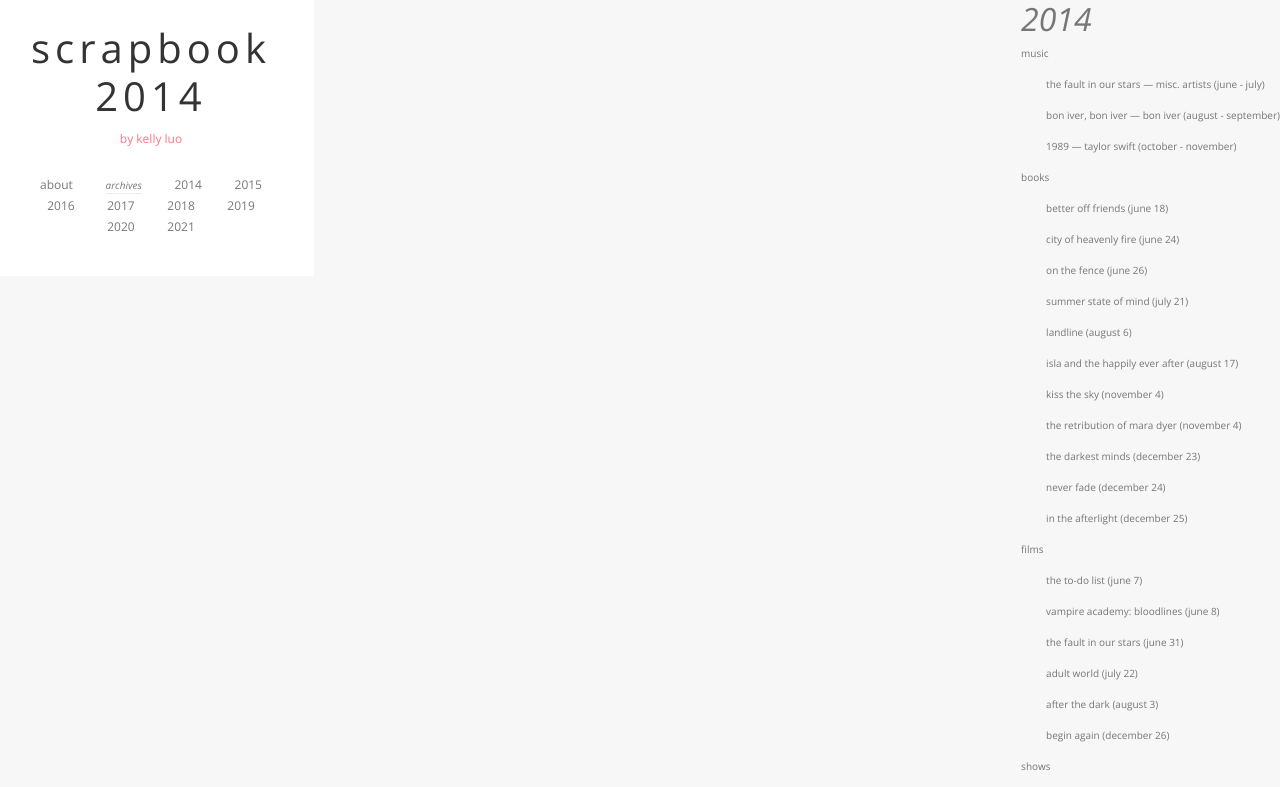
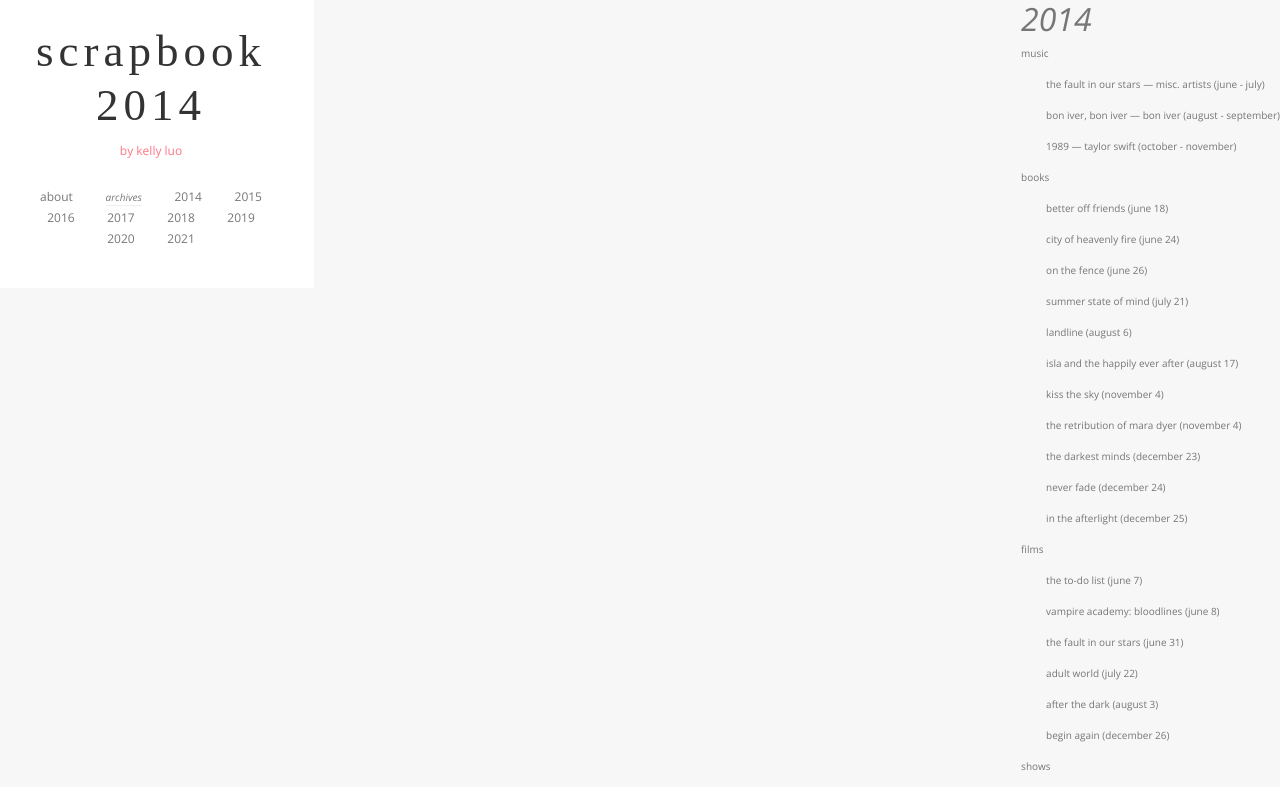
Before and after one commit to kellyluo25/lighthouse, a plain HTML site: page archives/2014/index.html in a window 1280 px wide. Shown: the top 787 px of the page. Drawn offline with nearby package versions, Linux system fonts and the light colour scheme; some packages are replaced by stand-ins of ours; files whose address does not match are found by name.

```diff
--- a/css/style.css
+++ b/css/style.css
@@ -117,10 +117,11 @@
 
     aside h1 {
         color: #333333;
-        font-size: 4em;
+        font-size: 4.5em;
         letter-spacing: 5px;
         margin-bottom: 10px;
         font-weight: 300;
+        font-family: Arvo, serif;
     }
 
     /* archives*/
```
Also changed, not shown: index.html (+1 -1 lines).
